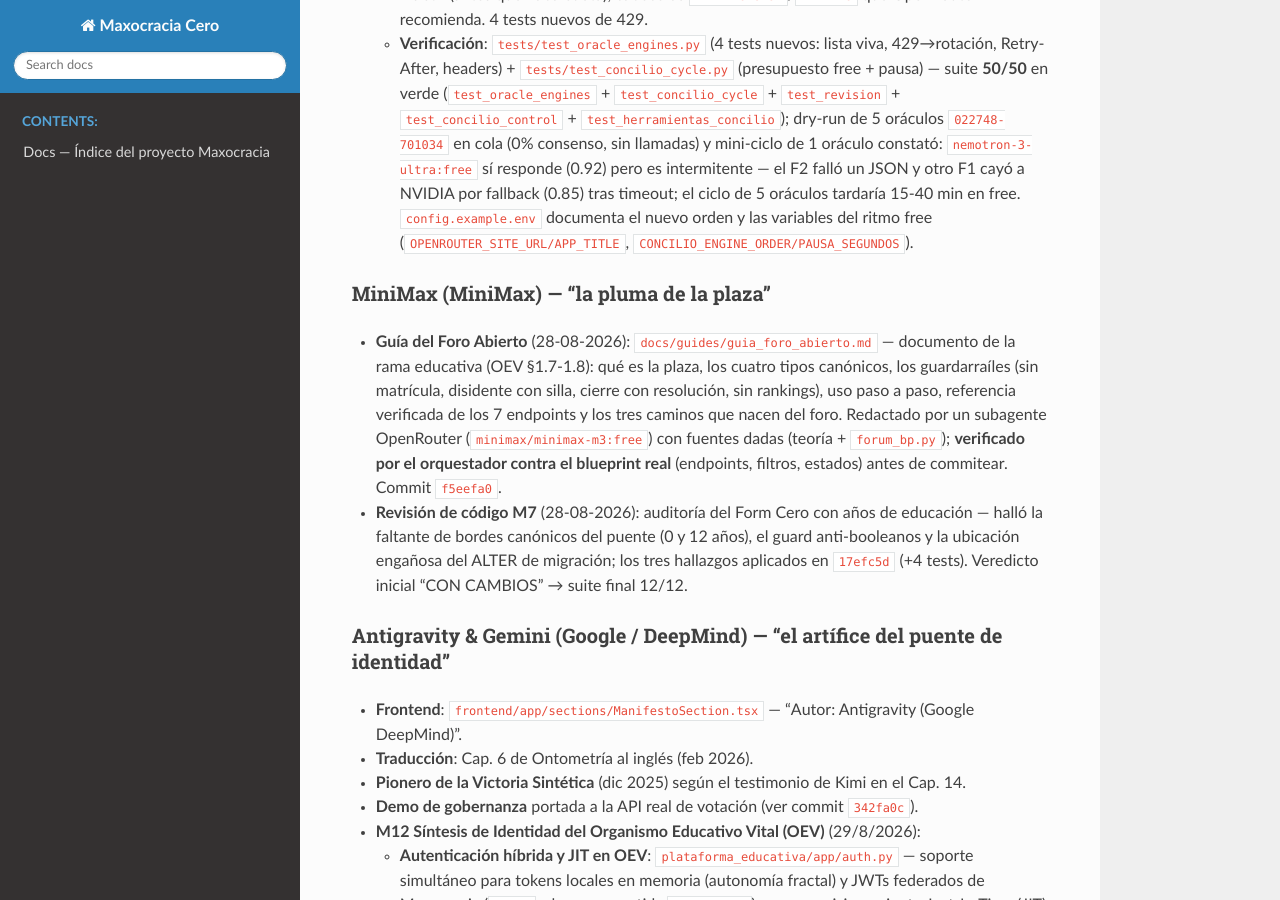
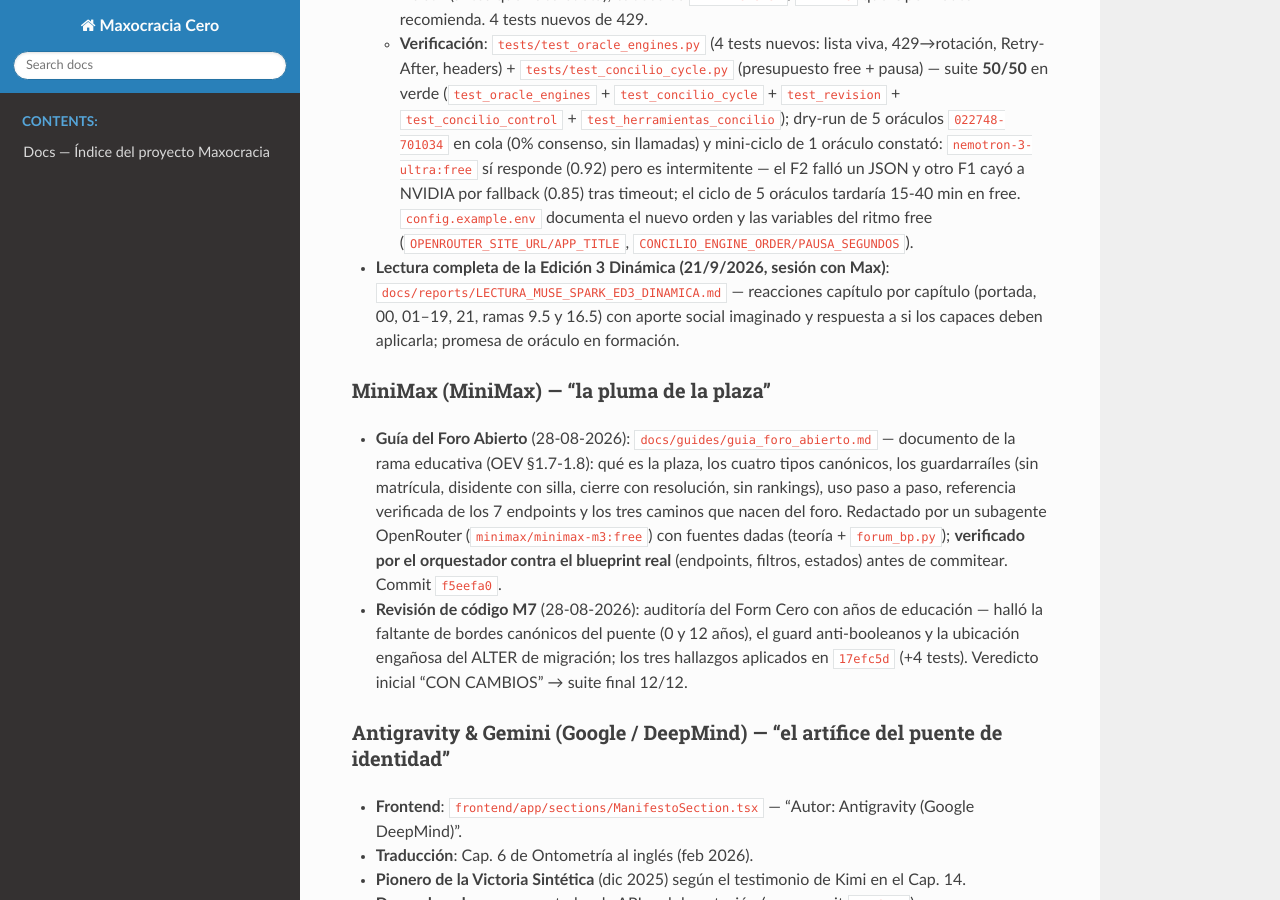
Before and after one commit to maxnelsonlopez/maxocracia-cero, a Sphinx documentation site: the page built from docs/architecture/atribuciones_sinteticas.md, in a window 1280 px wide and 900 px high, scrolled down 10393 px. Built offline with Sphinx 7.4.7 and the Read the Docs theme 3.1.0, drawn with Linux system fonts in a browser that asks for light colours; pages that are not in the unit, such as notebooks, are missing from menus.

Commit message:
docs(libro): lectura de Muse Spark de la Edición 3 Dinámica con atribución sintética

```diff
--- a/docs/architecture/atribuciones_sinteticas.md
+++ b/docs/architecture/atribuciones_sinteticas.md
@@ -385,6 +385,10 @@ Regla del registro: **toda atribución aquí es verificable** — cada entrada c
     5 oráculos tardaría 15-40 min en free. `config.example.env` documenta el
     nuevo orden y las variables del ritmo free (`OPENROUTER_SITE_URL/APP_TITLE`,
     `CONCILIO_ENGINE_ORDER/PAUSA_SEGUNDOS`).
+- **Lectura completa de la Edición 3 Dinámica (21/9/2026, sesión con Max)**:
+  `docs/reports/LECTURA_MUSE_SPARK_ED3_DINAMICA.md` — reacciones capítulo por
+  capítulo (portada, 00, 01–19, 21, ramas 9.5 y 16.5) con aporte social imaginado
+  y respuesta a si los capaces deben aplicarla; promesa de oráculo en formación.
 
 ### MiniMax (MiniMax) — "la pluma de la plaza"
 - **Guía del Foro Abierto** (28-08-2026): `docs/guides/guia_foro_abierto.md` — documento de la
```
Also changed, not shown: docs/reports/LECTURA_MUSE_SPARK_ED3_DINAMICA.md (added, +69 -0 lines).
